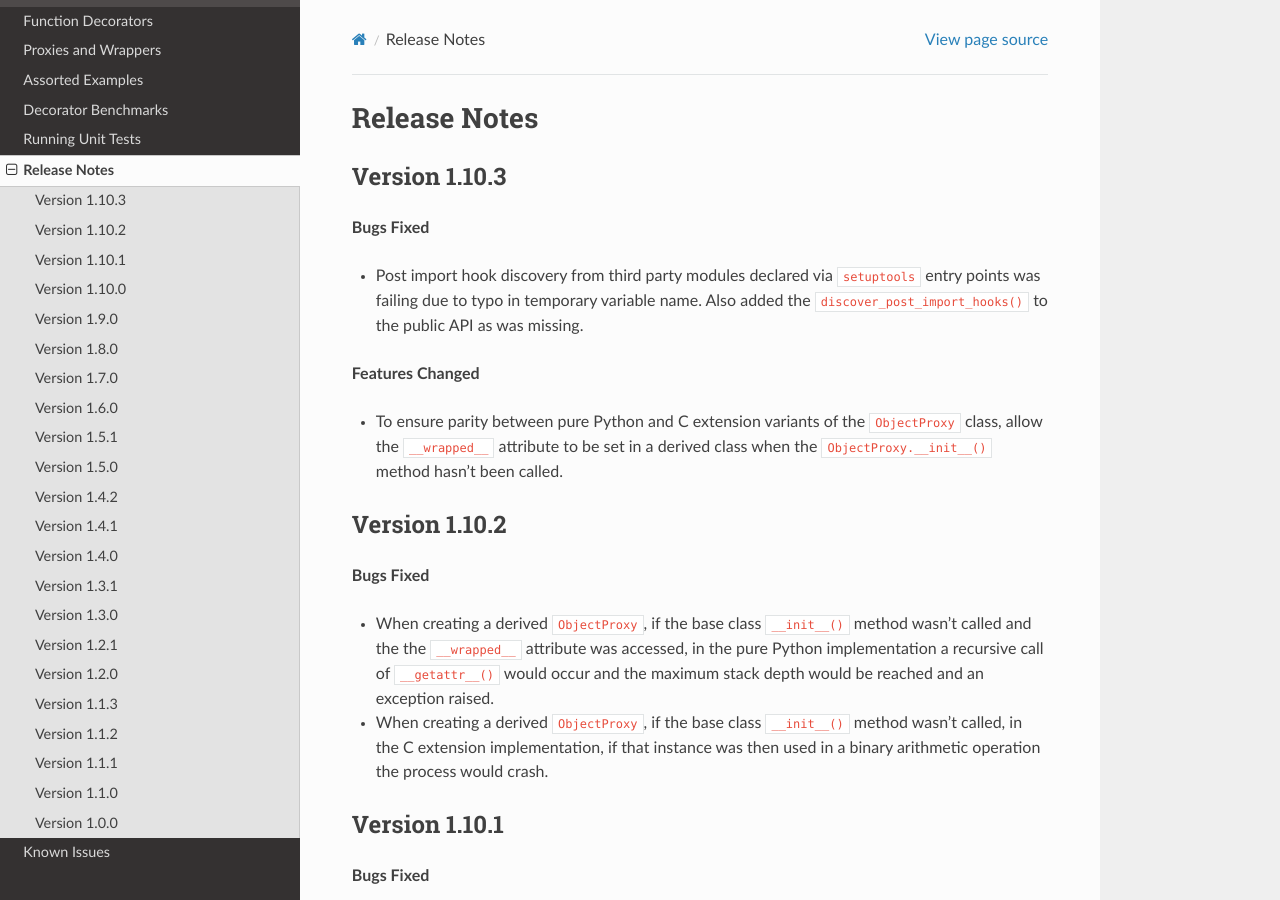
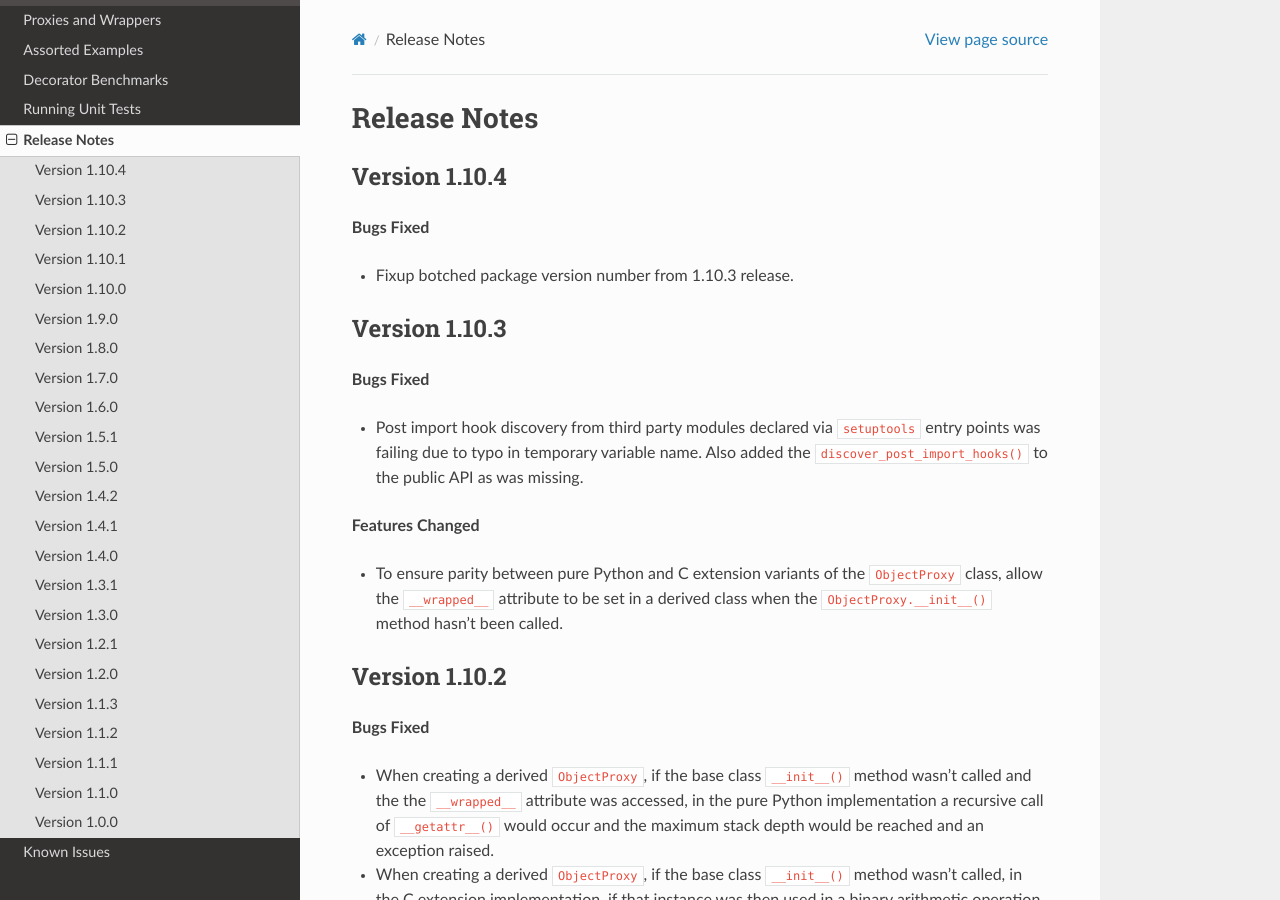
Before and after one commit to GrahamDumpleton/wrapt, a Sphinx documentation site: the page built from docs/changes.rst, in a window 1280 px wide and 900 px high. Built offline with Sphinx 7.4.7 and the Read the Docs theme 2.0.0, drawn with Linux system fonts in a browser that asks for light colours.

Commit message:
Increment to 1.10.4 to mixup up botched package version number in 1.10.3 release.

```diff
--- a/docs/changes.rst
+++ b/docs/changes.rst
@@ -1,5 +1,12 @@
 Release Notes
 =============
+
+Version 1.10.4
+--------------
+
+**Bugs Fixed**
+
+* Fixup botched package version number from 1.10.3 release.
 
 Version 1.10.3
 --------------
--- a/docs/conf.py
+++ b/docs/conf.py
@@ -50,7 +50,7 @@ copyright = u'2013-2014, Graham Dumpleton'
 # The short X.Y version.
 version = '1.10'
 # The full version, including alpha/beta/rc tags.
-release = '1.10.3'
+release = '1.10.4'
 
 # The language for content autogenerated by Sphinx. Refer to documentation
 # for a list of supported languages.
--- a/setup.py
+++ b/setup.py
@@ -34,7 +34,7 @@ class optional_build_ext(build_ext):
 
 setup_kwargs = dict(
       name = 'wrapt',
-      version = '1.10.2',
+      version = '1.10.4',
       description = 'Module for decorators, wrappers and monkey patching.',
       author = 'Graham Dumpleton',
       author_email = 'Graham.Dumpleton@gmail.com',
--- a/src/__init__.py
+++ b/src/__init__.py
@@ -1,4 +1,4 @@
-__version_info__ = ('1', '10', '3')
+__version_info__ = ('1', '10', '4')
 __version__ = '.'.join(__version_info__)
 
 from .wrappers import (ObjectProxy, CallableObjectProxy, FunctionWrapper,
```
